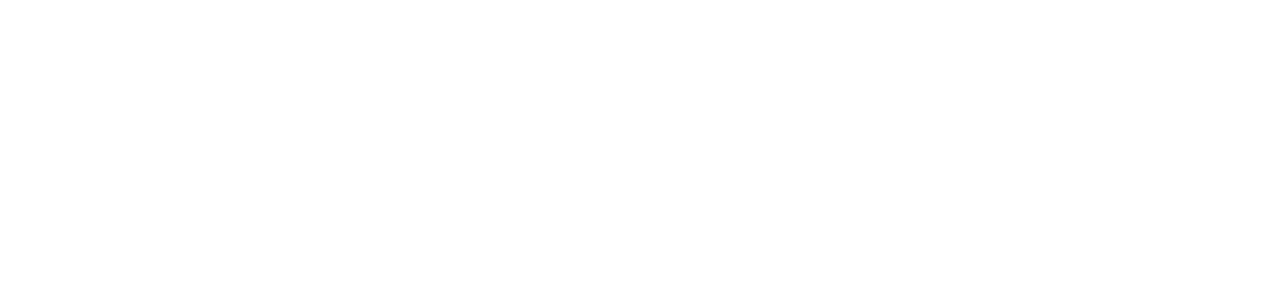
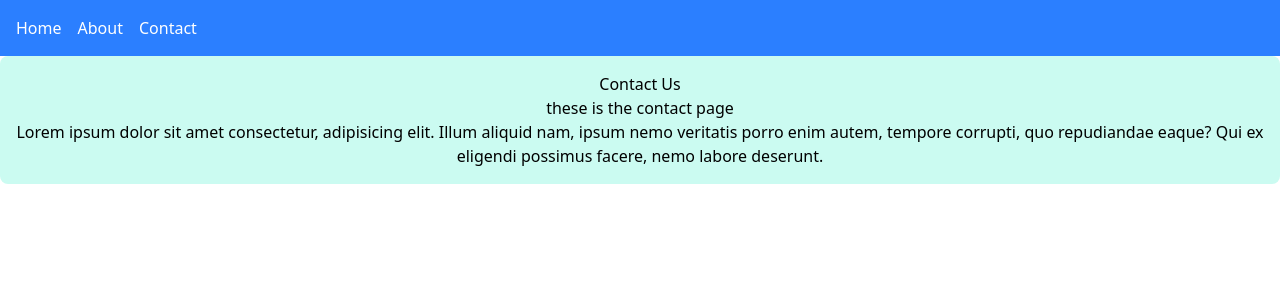
Before and after one commit to abyssiniatech/react-vite-project, a React (Vite) app: page /contact in a window 1280 px wide. Before the commit this address had no page. Shown: the top 300 px of the page. Built offline with nearby package versions, Linux system fonts and the light colour scheme.

Commit message:
link in react-router-dom

```diff
--- a/src/App.tsx
+++ b/src/App.tsx
@@ -1,14 +1,17 @@
 import { Route,Routes } from "react-router-dom"
 import Home from './Components/Home/Home';
 import About from "./Components/About/About";
-
+import  Navbar  from "./Components/Navbar";
+import Contact from "./Components/Contact/Contact";
 const App = () => {
   return (
     <div>
+
+            <Navbar />
       <Routes>
             <Route path="/" element={<Home />} />
             <Route path="/about" element={<About />} />
-            {/* <Route path="/lab1" element={<Lab1 />} /> */}
+            <Route path="/contact" element={<Contact />} />
       </Routes>
     </div>
   )
--- a/src/Components/About/About.tsx
+++ b/src/Components/About/About.tsx
@@ -2,8 +2,10 @@
 
 const About = () => {
   return (
-    <div>
+    <div className=" text-center w-full p-4 bg-gray-100 rounded-lg">
          <h1>About page!</h1>
+         <p>Lorem ipsum dolor sit amet consectetur adipisicing elit. Voluptatum voluptate dicta pariatur maxime assumenda, quidem consequatur itaque ex sint dolorem enim, eveniet minima ullam, dolorum dolor magnam tempore vero dolore!</p>
+
     </div>
   )
 }
--- /dev/null
+++ b/src/Components/Contact/Contact.tsx
@@ -0,0 +1,12 @@
+
+const Contact = () => {
+  return (
+    <div className=" text-center w-full p-4 bg-teal-100 rounded-lg">
+         <h1>Contact Us</h1>
+            <p>these  is the contact page</p>
+            <p>Lorem ipsum dolor sit amet consectetur, adipisicing elit. Illum aliquid nam, ipsum nemo veritatis porro enim autem, tempore corrupti, quo repudiandae eaque? Qui ex eligendi possimus facere, nemo labore deserunt.</p>
+    </div>
+  )
+}
+
+export default Contact
--- a/src/Components/Home/Home.tsx
+++ b/src/Components/Home/Home.tsx
@@ -1,8 +1,9 @@
 
 const Home = () => {
   return (
-    <div>
+    <div className=" text-center w-full p-4 bg-pink-700 text-white rounded-lg">
             <h1>Home page!</h1>
+            <p>Lorem ipsum dolor, sit amet consectetur adipisicing elit. Eaque repellat, eius commodi velit non fugit consectetur quasi eligendi, harum nisi dignissimos fugiat rem voluptatibus doloremque repudiandae ad totam maiores modi.</p>
     </div>
   )
 }
--- /dev/null
+++ b/src/Components/Navbar.tsx
@@ -0,0 +1,13 @@
+import { Link } from "react-router-dom"
+const Navbar =()=>{
+     return (
+     <nav className="bg-blue-500 p-4 text-white">
+         <ul className="flex space-x-4">
+                <li><Link to="/">Home</Link></li>
+                <li><Link to="/about">About</Link></li>
+                <li><Link to='/contact'>Contact</Link></li>
+         </ul>
+     </nav>
+     )
+}
+export default Navbar
```
